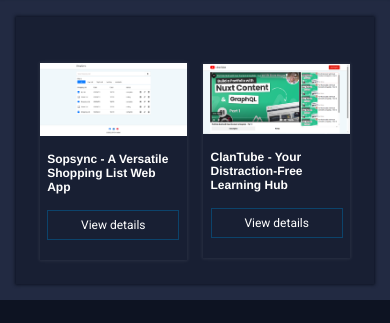
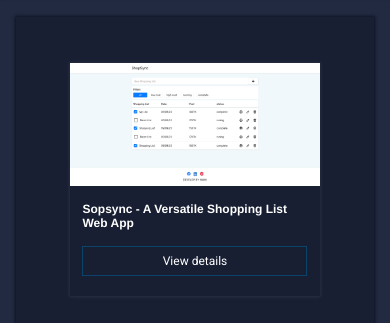
Before and after one commit to devbynaim/profile, a plain HTML site: page projects.html in a window 390 px wide. Shown: the part 42-365 px from the top of the page. Drawn offline with Linux system fonts and the light colour scheme.

Commit message:
fix projects page responsive bug

```diff
--- a/scss/projects.scss
+++ b/scss/projects.scss
@@ -52,6 +52,11 @@ main {
                 grid-template-columns: repeat(2, 45%);
                 grid-column-gap: 5%;
             }
+            @include u.phone-style {
+                grid-template-columns: repeat(1, 100%);
+                grid-column-gap: 5%;
+            }
+
             li {
                 display: flex;
                 align-items: center;
```
Also changed, not shown: dist/projects.css, 1 other file.
